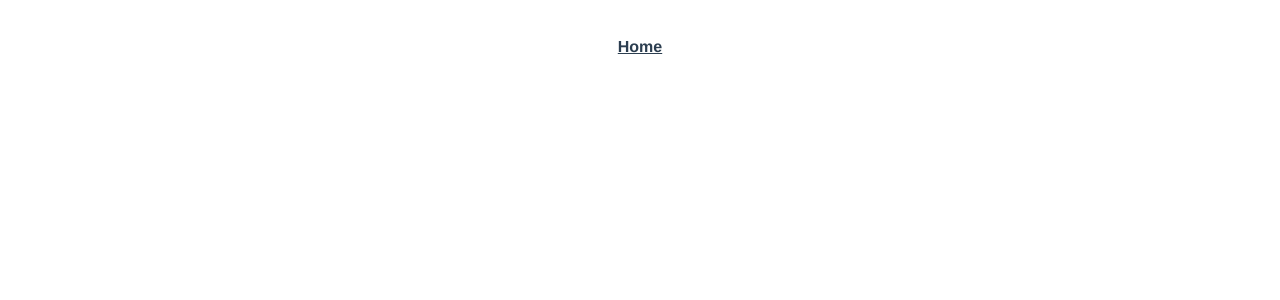
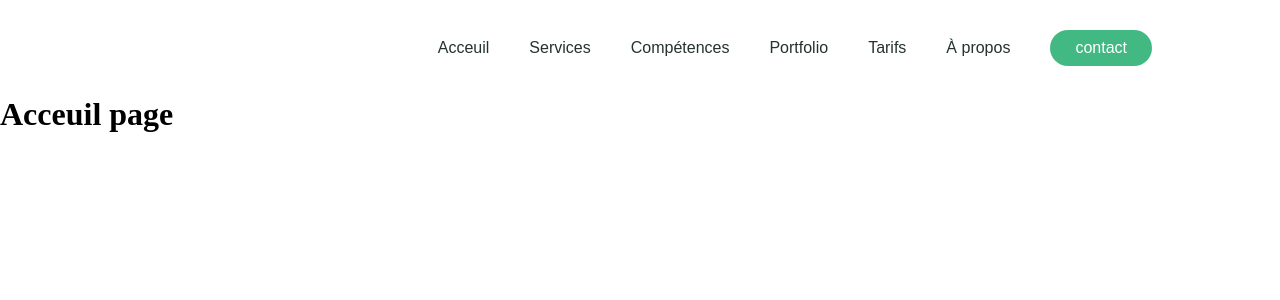
Before and after one commit to JBeaussart/vue_porfolio, a Vue app: page /#/Acceuil in a window 1280 px wide. Before the commit this address had no page. Shown: the top 300 px of the page. Built offline with nearby package versions, Linux system fonts and the light colour scheme.

Commit message:
finish the basic design for the navbar, add a link for each pages and create each view

```diff
--- a/src/App.vue
+++ b/src/App.vue
@@ -1,29 +1,90 @@
 <template>
+<link rel="stylesheet" href="https://cdnjs.cloudflare.com/ajax/libs/font-awesome/5.15.3/css/all.min.css" integrity="sha512-iBBXm8fW90+nuLcSKlbmrPcLa0OT92xO1BIsZ+ywDWZCvqsWgccV3gFoRBv0z+8dLJgyAHIhR35VZc2oM/gI1w==" crossorigin="anonymous" referrerpolicy="no-referrer" />
   <div id="nav">
-    <router-link to="/">Home</router-link>
+  <header>
+      <div class="logo">
+        <i class="fab fa-accusoft"></i>
+      </div>
+      <nav>
+        <ul class="nav_links">
+          <li><router-link to="/acceuil">Acceuil</router-link></li>
+          <li><router-link to="/services">Services</router-link></li>
+          <li><router-link to="/competence">Compétences</router-link></li>
+          <li><router-link to="/portfolio">Portfolio</router-link></li>
+          <li><router-link to="/tarif">Tarifs</router-link></li>
+          <li><router-link to="/apropos">À propos</router-link></li>
+        </ul>
+      </nav>
+      <router-link to="/contact"><a class="cta"><button>contact</button></a></router-link>
+    </header>
   </div>
   <router-view/>
 </template>
 
 <style>
-#app {
-  font-family: Avenir, Helvetica, Arial, sans-serif;
-  -webkit-font-smoothing: antialiased;
-  -moz-osx-font-smoothing: grayscale;
-  text-align: center;
-  color: #2c3e50;
+
+/* GENARALE STYLE */
+* {
+  margin: 0;
+  padding: 0;
+  box-sizing: border-box;
 }
 
-#nav {
-  padding: 30px;
+
+li,
+a,
+button {
+  font-family: "Montserrat", sans-serif;
+  font-weight: 500;
+  font-size: 16px;
+  color: #26332d;
+  text-decoration: none;
 }
 
-#nav a {
-  font-weight: bold;
-  color: #2c3e50;
+header {
+  display: flex;
+  justify-content: flex-end;
+  align-items: center;
+  padding: 30px 10%;
 }
 
-#nav a.router-link-exact-active {
+.logo {
+  cursor: pointer;
+  font-size: 50px;
   color: #42b983;
+  margin-right: auto;
+}
+
+.nav_links {
+  list-style: none;
+}
+
+.nav_links li {
+  display: inline-block;
+  padding: 0px 20px;
+}
+
+.nav_links li a {
+  transition: all 0.3s ease 0s;
+}
+
+.nav_links li a:hover {
+  color: #42b983;
+  transition: all 0.3s ease 0s;
+}
+
+button {
+  margin-left: 20px;
+  padding: 9px 25px;
+  background-color: #42b983;
+  border: none;
+  border-radius: 50px;
+  cursor: pointer;
+  transition: all 0.3s ease 0;
+  color: white
+}
+
+button:hover {
+  background-color: #42b983dc;
 }
 </style>
--- a/src/router/index.js
+++ b/src/router/index.js
@@ -1,5 +1,12 @@
 import { createRouter, createWebHashHistory } from 'vue-router';
 import Home from '../views/Home.vue';
+import Services from '../views/Services.vue';
+import Competence from '../views/Competence.vue';
+import Acceuil from '../views/Acceuil.vue';
+import Portfolio from '../views/Portfolio.vue';
+import Tarif from '../views/Tarif.vue';
+import Apropos from '../views/Apropos.vue';
+import Contact from '../views/Contact.vue';
 
 const routes = [
 	{
@@ -7,14 +14,41 @@ const routes = [
 		name: 'Home',
 		component: Home,
 	},
-	// {
-	//   path: '/about',
-	//   name: 'About',
-	//   // route level code-splitting
-	//   // this generates a separate chunk (about.[hash].js) for this route
-	//   // which is lazy-loaded when the route is visited.
-	//   component: () => import(/* webpackChunkName: "about" */ '../views/About.vue')
-	// }
+	{
+		path: '/Services',
+		name: 'Services',
+		component: Services,
+	},
+	{
+		path: '/Competence',
+		name: 'Competence',
+		component: Competence,
+	},
+	{
+		path: '/Acceuil',
+		name: 'Acceuil',
+		component: Acceuil,
+	},
+	{
+		path: '/Portfolio',
+		name: 'Portfolio',
+		component: Portfolio,
+	},
+	{
+		path: '/Tarif',
+		name: 'Tarif',
+		component: Tarif,
+	},
+	{
+		path: '/Apropos',
+		name: 'Apropos',
+		component: Apropos,
+	},
+	{
+		path: '/Contact',
+		name: 'Contact',
+		component: Contact,
+	},
 ];
 
 const router = createRouter({
--- /dev/null
+++ b/src/views/Acceuil.vue
@@ -0,0 +1,15 @@
+<template>
+  <div>
+    <h1>Acceuil page</h1>
+  </div>
+</template>
+
+<style scoped>
+
+</style>
+
+<script>
+export default {
+  name: 'Acceuil',
+}
+</script>
--- /dev/null
+++ b/src/views/Apropos.vue
@@ -0,0 +1,15 @@
+<template>
+  <div>
+    <h1>Apropos page</h1>
+  </div>
+</template>
+
+<style scoped>
+
+</style>
+
+<script>
+export default {
+  name: 'Apropos',
+}
+</script>
--- /dev/null
+++ b/src/views/Competence.vue
@@ -0,0 +1,15 @@
+<template>
+  <div>
+    <h1>Competence page</h1>
+  </div>
+</template>
+
+<style scoped>
+
+</style>
+
+<script>
+export default {
+  name: 'Competence',
+}
+</script>
--- /dev/null
+++ b/src/views/Contact.vue
@@ -0,0 +1,15 @@
+<template>
+  <div>
+    <h1>Contact page</h1>
+  </div>
+</template>
+
+<style scoped>
+
+</style>
+
+<script>
+export default {
+  name: 'Contact',
+}
+</script>
--- /dev/null
+++ b/src/views/Portfolio.vue
@@ -0,0 +1,15 @@
+<template>
+  <div>
+    <h1>Portfolio page</h1>
+  </div>
+</template>
+
+<style scoped>
+
+</style>
+
+<script>
+export default {
+  name: 'Portfolio',
+}
+</script>
--- /dev/null
+++ b/src/views/Services.vue
@@ -0,0 +1,15 @@
+<template>
+  <div>
+    <h1>services page</h1>
+  </div>
+</template>
+
+<style scoped>
+
+</style>
+
+<script>
+export default {
+  name: 'Services',
+}
+</script>
--- /dev/null
+++ b/src/views/Tarif.vue
@@ -0,0 +1,15 @@
+<template>
+  <div>
+    <h1>Tarif page</h1>
+  </div>
+</template>
+
+<style scoped>
+
+</style>
+
+<script>
+export default {
+  name: 'Tarif',
+}
+</script>
```
